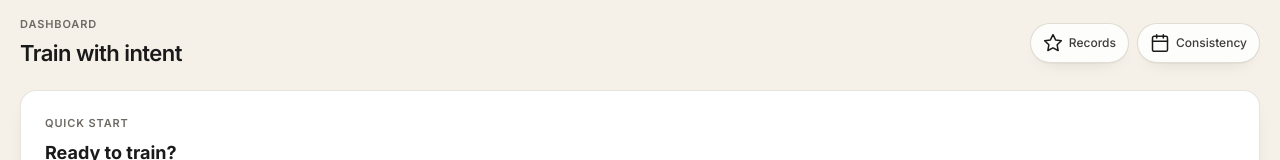
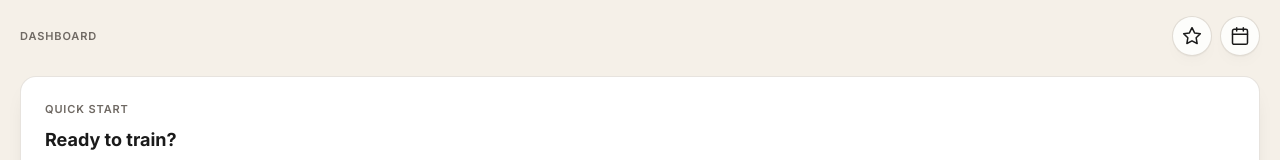
Before and after one commit to keeper92/liftlog, a Next.js app: page /dashboard in a window 1280 px wide. Shown: the top 160 px of the page. Built offline with nearby package versions, Linux system fonts and the light colour scheme; no server answers.

Commit message:
Simplify dashboard header action labels

```diff
--- a/src/app/(app)/dashboard/page.tsx
+++ b/src/app/(app)/dashboard/page.tsx
@@ -172,7 +172,6 @@ export default function DashboardPage() {
         <div className="px-5 pt-4 flex items-center justify-between gap-3">
           <div>
             <p className="ui-kicker">Dashboard</p>
-            <h1 className="mt-1 text-[22px] font-semibold tracking-tight text-text">Train with intent</h1>
           </div>
           <div className="flex items-center gap-2 flex-wrap justify-end">
           {/* Records button */}
@@ -180,12 +179,11 @@ export default function DashboardPage() {
             onClick={() => setShowPRFeed(true)}
             data-tour-anchor="pr-feed"
             aria-label="Open personal records"
-            className="ui-icon-pill relative h-10 px-3 flex items-center justify-center gap-1.5 rounded-full text-xs font-medium text-text-secondary"
+            className="ui-icon-pill relative w-10 h-10 flex items-center justify-center rounded-full text-text-secondary"
           >
             <svg width="20" height="20" viewBox="0 0 24 24" fill="none" stroke="currentColor" strokeWidth="1.8" strokeLinecap="round" strokeLinejoin="round" className="text-text">
               <polygon points="12 2 15.09 8.26 22 9.27 17 14.14 18.18 21.02 12 17.77 5.82 21.02 7 14.14 2 9.27 8.91 8.26 12 2" />
             </svg>
-            <span>Records</span>
             {unreadCount > 0 && (
               <span className="absolute -top-0.5 -right-0.5 min-w-4 h-4 bg-primary text-white text-[10px] font-bold rounded-full flex items-center justify-center px-1">
                 {unreadCount > 9 ? '9+' : unreadCount}
@@ -197,7 +195,7 @@ export default function DashboardPage() {
             onClick={() => setShowHistory(true)}
             data-tour-anchor="history"
             aria-label="Open consistency calendar"
-            className="ui-icon-pill h-10 px-3 flex items-center justify-center gap-1.5 rounded-full text-xs font-medium text-text-secondary"
+            className="ui-icon-pill w-10 h-10 flex items-center justify-center rounded-full text-text-secondary"
           >
             <svg width="20" height="20" viewBox="0 0 24 24" fill="none" stroke="currentColor" strokeWidth="1.8" strokeLinecap="round" strokeLinejoin="round" className="text-text">
               <rect x="3" y="4" width="18" height="18" rx="2" ry="2" />
@@ -205,7 +203,6 @@ export default function DashboardPage() {
               <line x1="8" y1="2" x2="8" y2="6" />
               <line x1="3" y1="10" x2="21" y2="10" />
             </svg>
-            <span>Consistency</span>
           </button>
           </div>
         </div>
```
